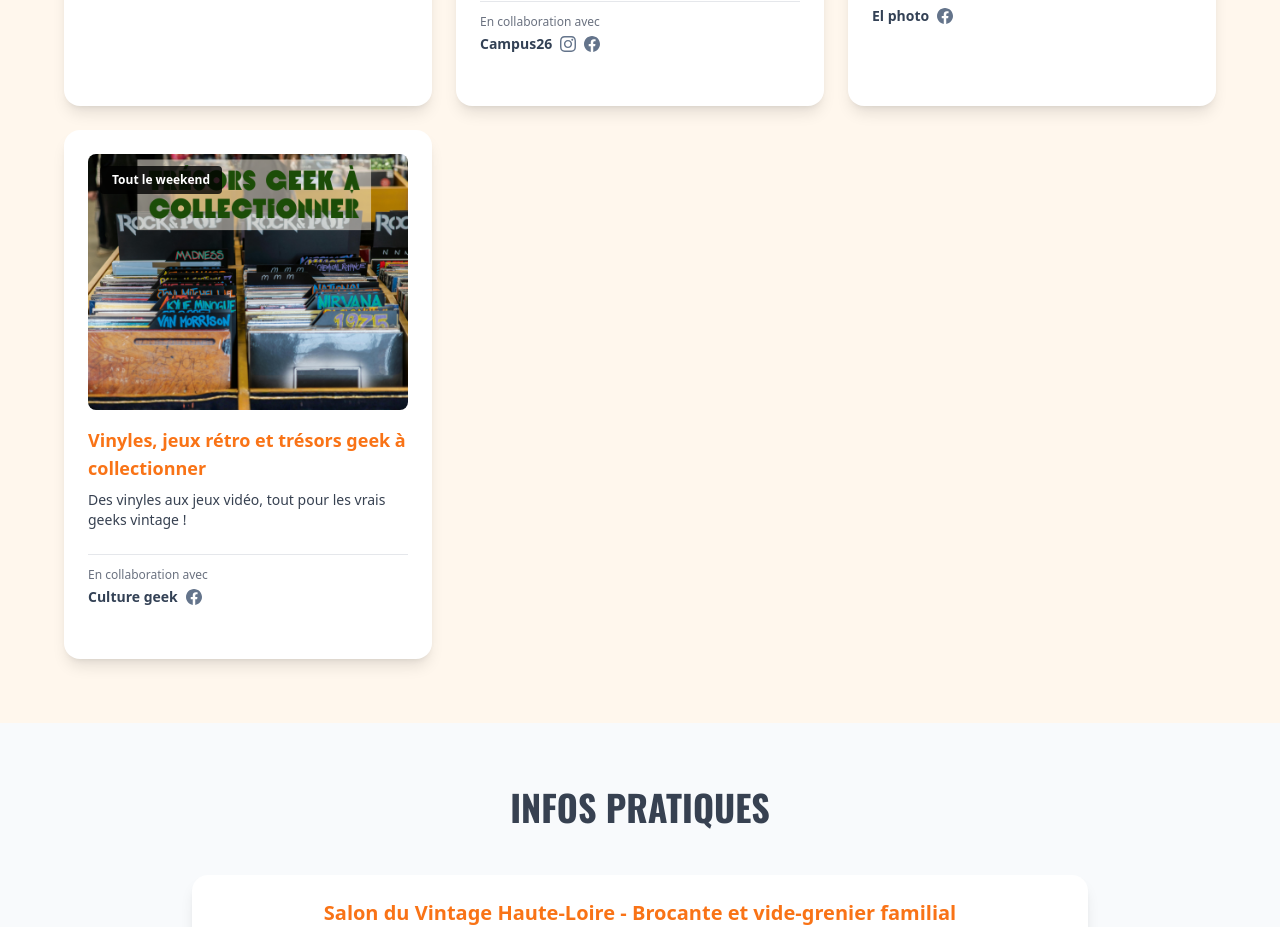
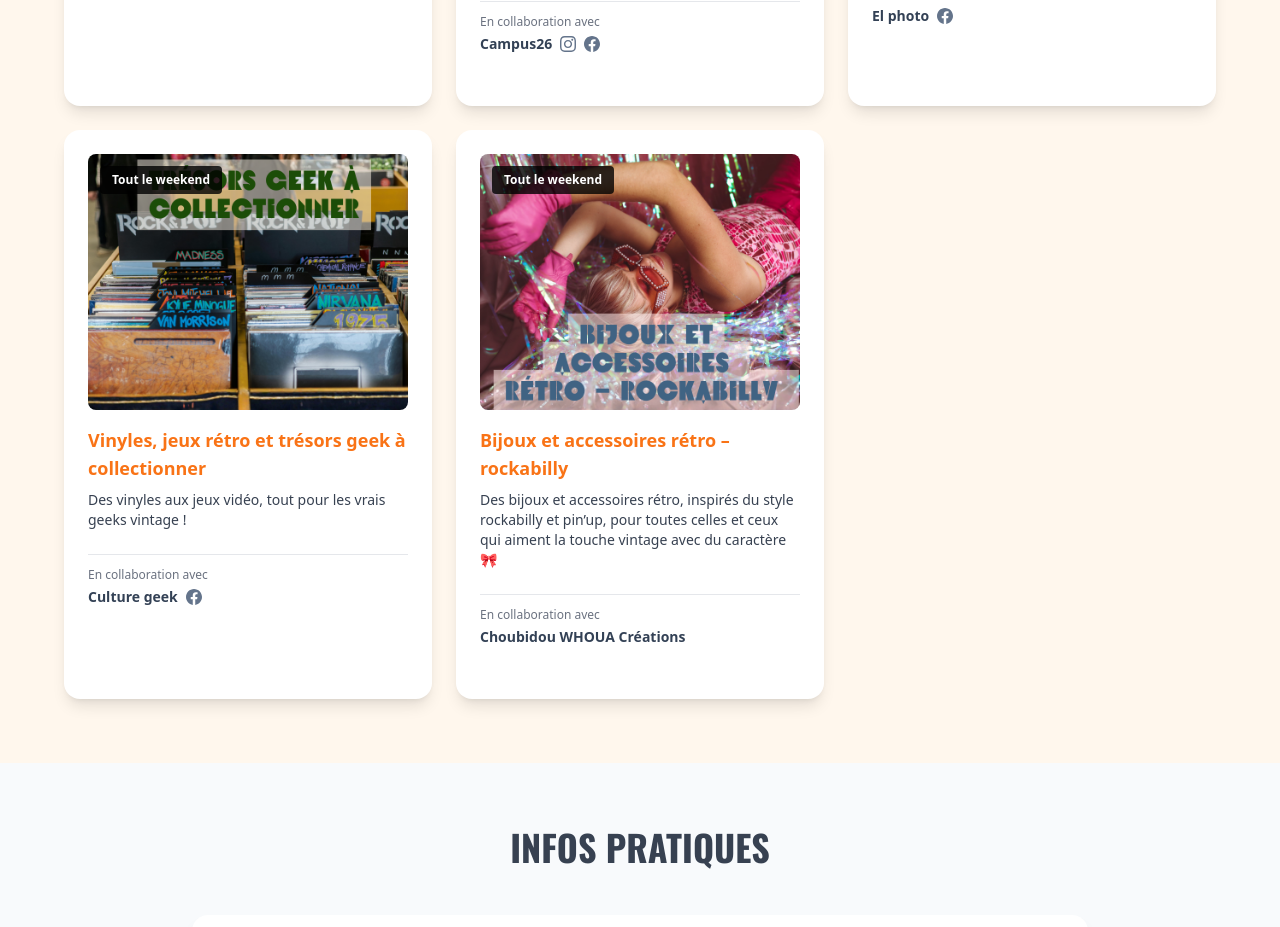
Before and after one commit to takako916/salonvintage43, a Next.js app: page / in a window 1280 px wide. Shown: the part 3942-4869 px from the top of the page. Built offline with nearby package versions, Linux system fonts and the light colour scheme.

Commit message:
Ajout de la collaboration avec Choubidou pour les bijoux et accessoires rétro – rockabilly  Changes to be committed: 	modified:   components/AnimationsTabs.tsx 	new file:   public/images/animations/art/choubidou.png

```diff
--- a/components/AnimationsTabs.tsx
+++ b/components/AnimationsTabs.tsx
@@ -277,6 +277,19 @@ const tabContents: TabContent[] = [
           "socials": {
             "facebook": "https://www.facebook.com/profile.php?id=100064169885580"
           }
+        }
+      },
+      {
+        "title": "Bijoux et accessoires rétro – rockabilly",
+        "description": [
+          "Des bijoux et accessoires rétro, inspirés du style rockabilly et pin’up, pour toutes celles et ceux qui aiment la touche vintage avec du caractère 🎀"
+        ],
+        "image": "/images/animations/art/choubidou.png",
+        "link": "/geek",
+        "showMoreLink": false,
+        "dateTime": "Tout le weekend",
+        "collaboration": {
+          "name": "Choubidou WHOUA Créations",
         }
       },
     ]
```
Also changed, not shown: public/images/animations/art/choubidou.png (added).
